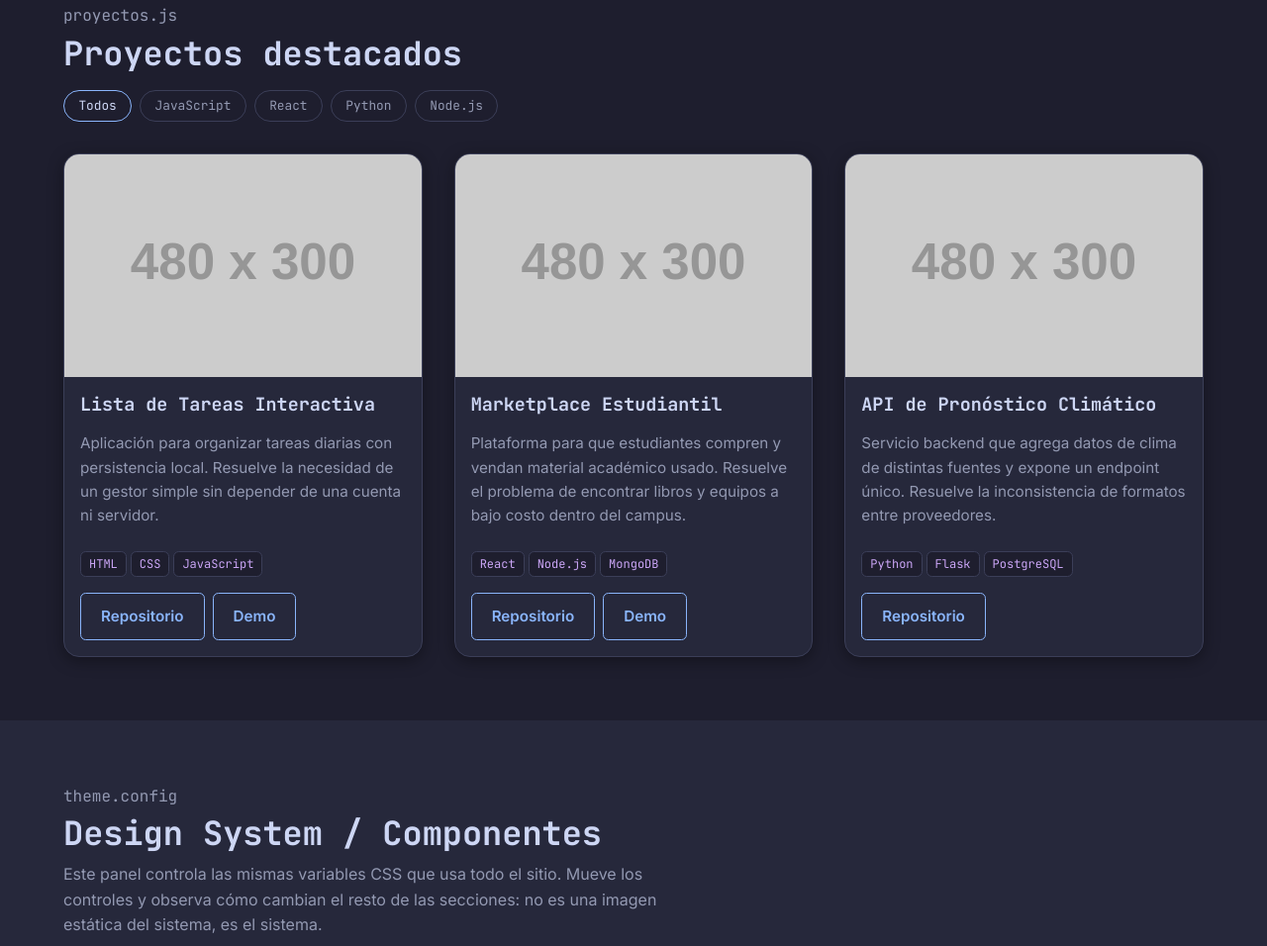
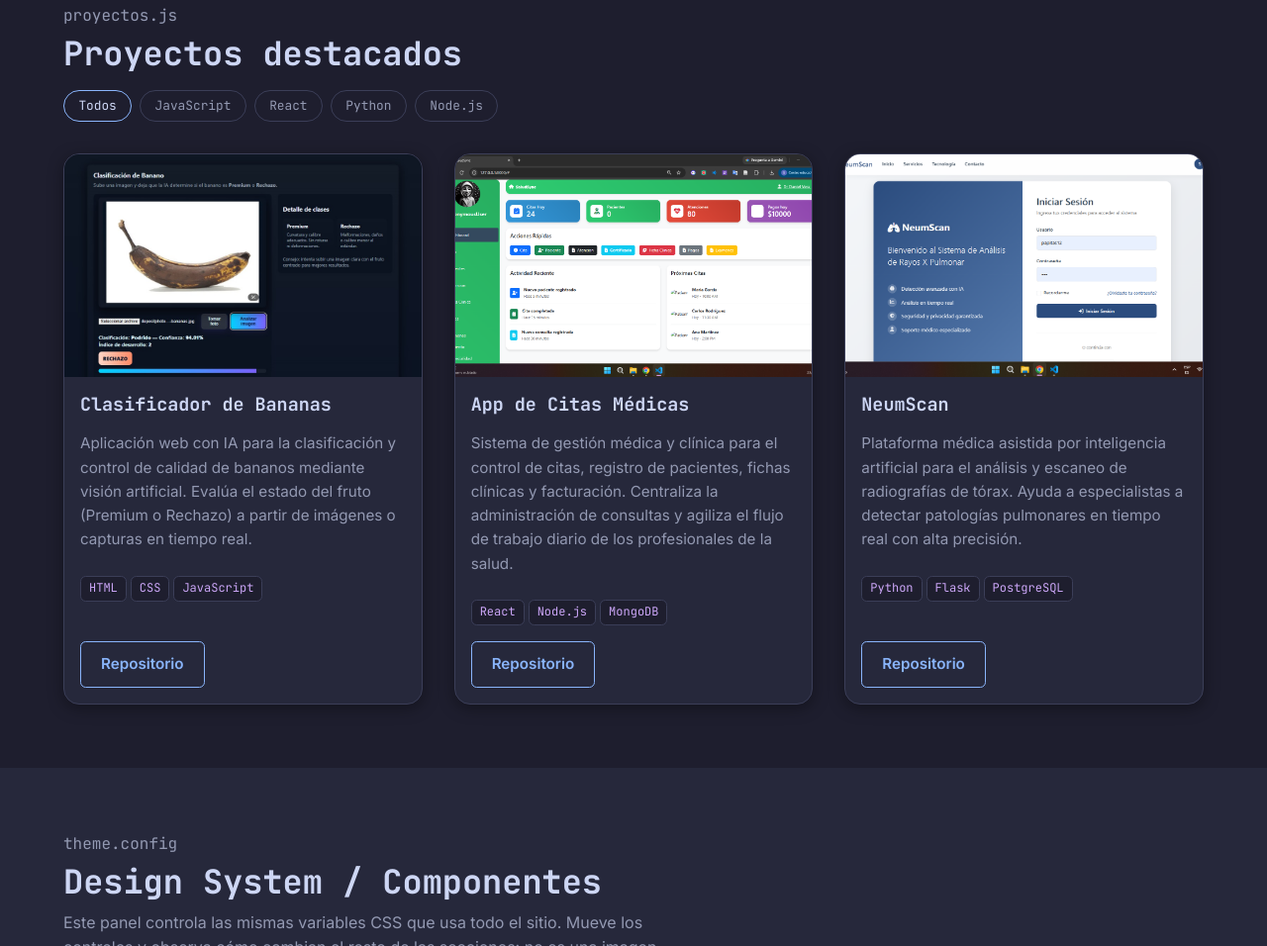
Before and after one commit to StevenB2003-sof/Mi-Portafolio, a plain HTML site: page index.html in a window 1280 px wide. Shown: the part 1544-2500 px from the top of the page at 99% size. Drawn offline with Linux system fonts and the light colour scheme; placeholder pictures from the web are drawn by us.

Commit message:
Actualizacion del Html, Proyectos

```diff
--- a/index.html
+++ b/index.html
@@ -212,12 +212,12 @@
         <div class="project-grid" id="projectGrid">
 
           <article class="card project-card" data-tech="javascript html css">
-            <img class="card__image" src="https://via.placeholder.com/480x300.png?text=Proyecto+1" alt="Captura de pantalla del proyecto Lista de Tareas">
+            <img class="card__image" src="img/ClasificadorDeBananas.jpeg" alt="Clasificador de Bananas">
             <div class="card__body">
-              <h3 class="card__title">Lista de Tareas Interactiva</h3>
+              <h3 class="card__title">Clasificador de Bananas</h3>
               <p class="card__desc">
-                Aplicación para organizar tareas diarias con persistencia local. Resuelve la
-                necesidad de un gestor simple sin depender de una cuenta ni servidor.
+                Aplicación web con IA para la clasificación y control de calidad de bananos mediante visión artificial.
+                Evalúa el estado del fruto (Premium o Rechazo) a partir de imágenes o capturas en tiempo real.
               </p>
               <ul class="tech-tags">
                 <li class="tech-tag">HTML</li>
@@ -225,19 +225,18 @@
                 <li class="tech-tag">JavaScript</li>
               </ul>
               <div class="card__links">
-                <a class="btn btn--ghost" href="https://github.com/tu-usuario/tu-repo" target="_blank" rel="noopener">Repositorio</a>
-                <a class="btn btn--ghost" href="#" target="_blank" rel="noopener">Demo</a>
+                <a class="btn btn--ghost" href="https://github.com/StevenB2003-sof/clasificador-de-Banana.git" target="_blank" rel="noopener">Repositorio</a>
               </div>
             </div>
           </article>
 
           <article class="card project-card" data-tech="react node javascript">
-            <img class="card__image" src="https://via.placeholder.com/480x300.png?text=Proyecto+2" alt="Captura de pantalla del proyecto Marketplace">
+            <img class="card__image" src="img/AppCitasMedicas.png" alt="Captura de pantalla del proyecto App de Citas Médicas">
             <div class="card__body">
-              <h3 class="card__title">Marketplace Estudiantil</h3>
+              <h3 class="card__title">App de Citas Médicas</h3>
               <p class="card__desc">
-                Plataforma para que estudiantes compren y vendan material académico usado.
-                Resuelve el problema de encontrar libros y equipos a bajo costo dentro del campus.
+                Sistema de gestión médica y clínica para el control de citas, registro de pacientes, fichas clínicas y facturación.
+                Centraliza la administración de consultas y agiliza el flujo de trabajo diario de los profesionales de la salud.
               </p>
               <ul class="tech-tags">
                 <li class="tech-tag">React</li>
@@ -245,19 +244,18 @@
                 <li class="tech-tag">MongoDB</li>
               </ul>
               <div class="card__links">
-                <a class="btn btn--ghost" href="https://github.com/tu-usuario/tu-repo" target="_blank" rel="noopener">Repositorio</a>
-                <a class="btn btn--ghost" href="#" target="_blank" rel="noopener">Demo</a>
+                <a class="btn btn--ghost" href="https://github.com/StevenB2003-sof/Web-Medica-.git" target="_blank" rel="noopener">Repositorio</a>
               </div>
             </div>
           </article>
 
           <article class="card project-card" data-tech="python">
-            <img class="card__image" src="https://via.placeholder.com/480x300.png?text=Proyecto+3" alt="Captura de pantalla del proyecto API de Clima">
+            <img class="card__image" src="img/NeuScam.png" alt="Captura de pantalla del proyecto NeumScan">
             <div class="card__body">
-              <h3 class="card__title">API de Pronóstico Climático</h3>
+              <h3 class="card__title">NeumScan</h3>
               <p class="card__desc">
-                Servicio backend que agrega datos de clima de distintas fuentes y expone un
-                endpoint único. Resuelve la inconsistencia de formatos entre proveedores.
+                Plataforma médica asistida por inteligencia artificial para el análisis y escaneo de radiografías de tórax.
+                Ayuda a especialistas a detectar patologías pulmonares en tiempo real con alta precisión.
               </p>
               <ul class="tech-tags">
                 <li class="tech-tag">Python</li>
@@ -265,7 +263,7 @@
                 <li class="tech-tag">PostgreSQL</li>
               </ul>
               <div class="card__links">
-                <a class="btn btn--ghost" href="https://github.com/tu-usuario/tu-repo" target="_blank" rel="noopener">Repositorio</a>
+                <a class="btn btn--ghost" href="https://github.com/StevenB2003-sof/Analizador-de-Radiografias.git" target="_blank" rel="noopener">Repositorio</a>
               </div>
             </div>
           </article>
@@ -421,7 +419,7 @@
     <div class="container site-footer__grid">
       <p>&copy; <span id="year"></span> Steven Barona. Construido con HTML, CSS y JavaScript.</p>
       <div class="site-footer__links">
-        <a href="https://github.com/tu-usuario" target="_blank" rel="noopener">GitHub</a>
+        <a href="https://github.com/StevenB2003-sof" target="_blank" rel="noopener">GitHub</a>
         <a href="https://linkedin.com/in/tu-usuario" target="_blank" rel="noopener">LinkedIn</a>
       </div>
     </div>
```
Also changed, not shown: 1 other file.
